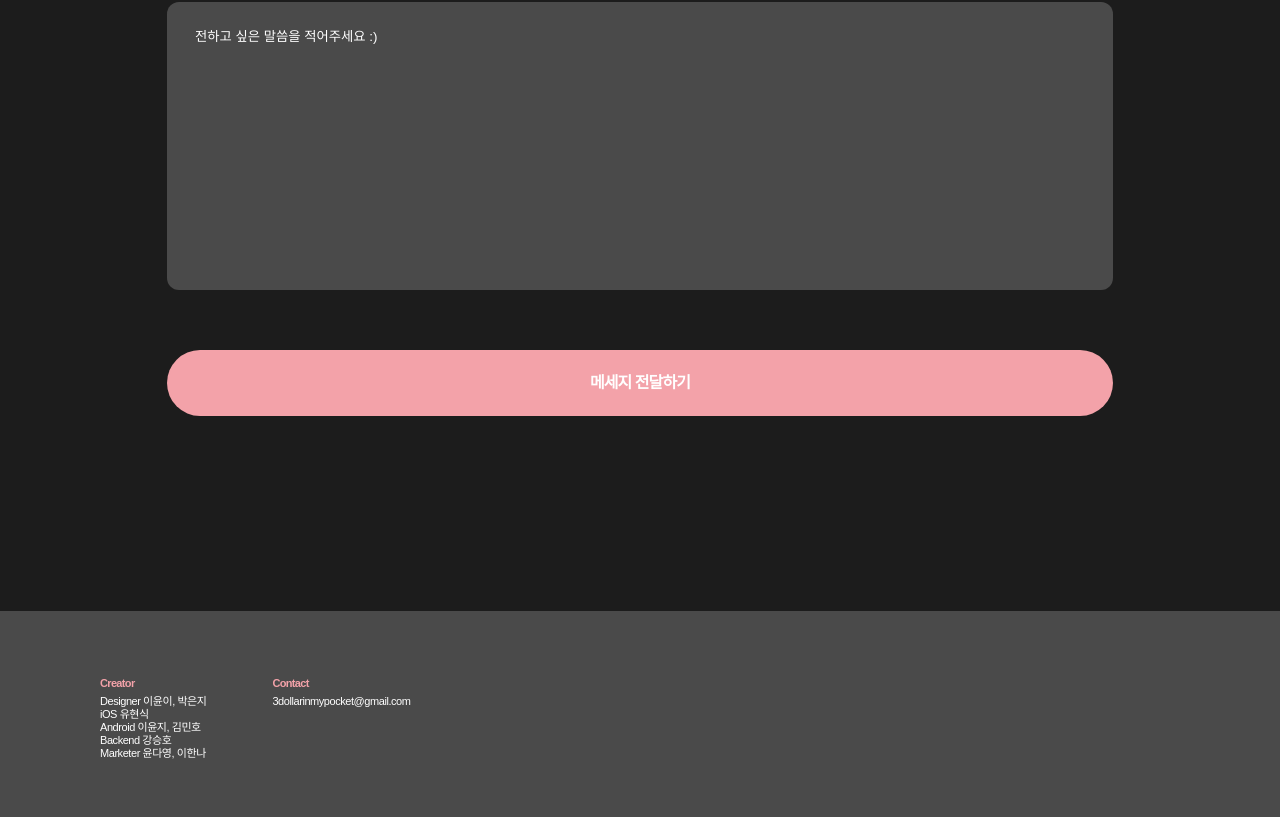
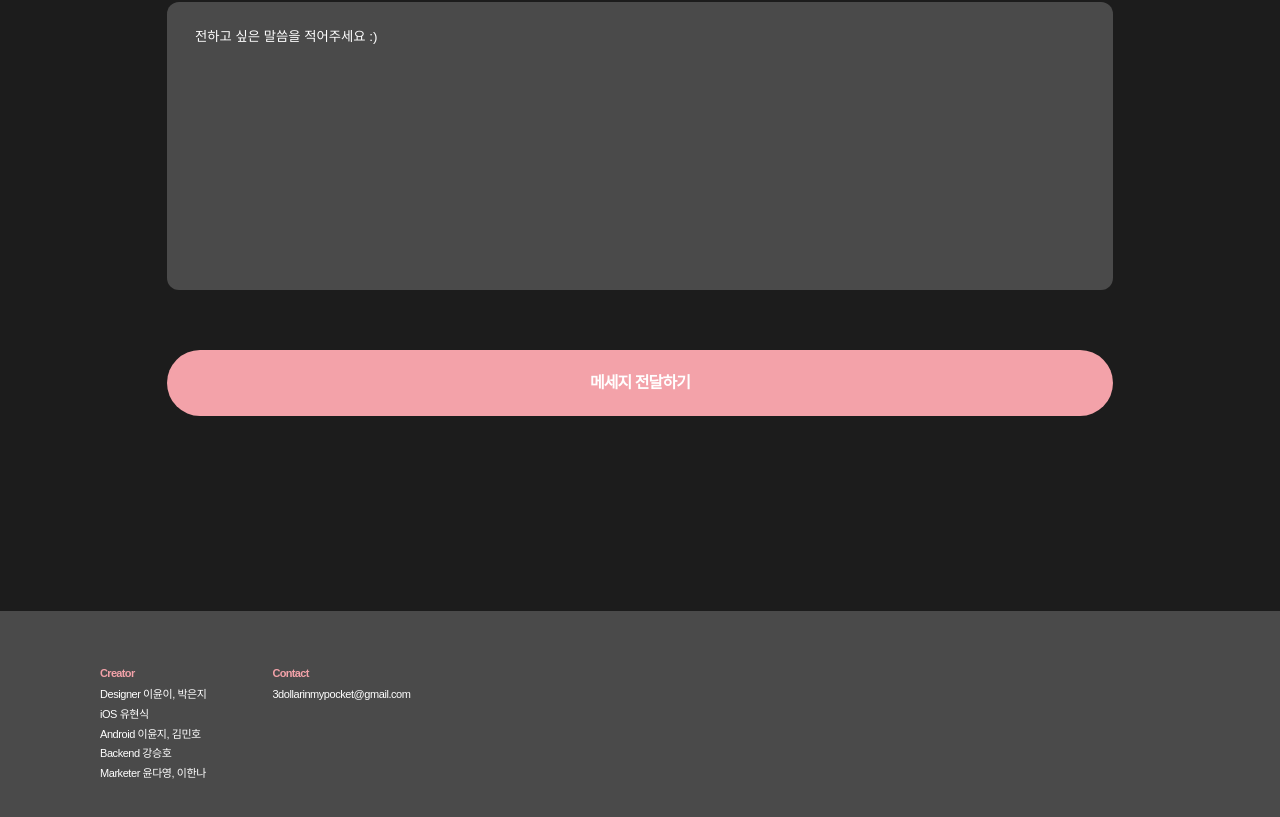
Before and after one commit to 3dollar-in-my-pocket/3dollars-in-my-pocket-intro, a React (Create React App) app: page /#/contact in a window 1280 px wide. Shown: the part 523-1340 px from the top of the page. Built offline with nearby package versions, Linux system fonts and the light colour scheme; a web font is replaced by a local one.

Commit message:
Footer creator 행간 조정

```diff
--- a/src/Responsive.styles.jsx
+++ b/src/Responsive.styles.jsx
@@ -138,13 +138,26 @@ const ResponsiveStyled = styled.div`
     .footer_responsive > div {
       margin-right: 35px;
     }
-
-  .features_content {
-    img {
-      width: 100%;
+    .features_content {
+      img {
+        width: 100%;
+      }
     }
   }
 
+  @media all and (max-width: 335px) {
+    .footer_container__responsive {
+      height: 280px;
+    }
+    .footer_responsive {
+      flex-direction: column;
+      margin-top: 40px;
+    }
+
+    .footer_responsive > div {
+      margin-bottom: 20px;
+    }
+  }
   @media all and (max-width: 320px) {
     .header_responsive {
       height: 1164px;
@@ -162,15 +175,6 @@ const ResponsiveStyled = styled.div`
         margin: 0;
       }
     }
-
-    .footer_responsive {
-      flex-direction: column;
-      margin-top: 40px;
-    }
-
-    .footer_responsive > div {
-      margin-bottom: 20px;
-    }
   }
 `;
 
--- a/src/components/Footer/Footer.jsx
+++ b/src/components/Footer/Footer.jsx
@@ -5,7 +5,7 @@ import { footerData } from "../../data";
 
 const Footer = () => {
   return (
-    <FooterStyled>
+    <FooterStyled className="footer_container__responsive">
       <FooterStyled.Container className="footer_responsive">
         {footerData.map((data) => (
           <FooterItem key={data.id} title={data.title} content={data.content} />
--- a/src/components/Footer/Footer.styles.jsx
+++ b/src/components/Footer/Footer.styles.jsx
@@ -12,7 +12,7 @@ FooterStyled.Container = styled.div`
   display: flex;
   width: 100%;
   max-width: 1140px;
-  margin-top: 60px;
+  margin-top: 50px;
   margin-left: 60px;
 `;
 
@@ -31,7 +31,7 @@ export const FooterItemStyled = styled.div`
     color: #fff;
     font-weight: 500;
     font-size: 1.1rem;
-    line-height: 1.3rem;
+    line-height: 1.8;
     letter-spacing: -0.04em;
   }
 `;
```
